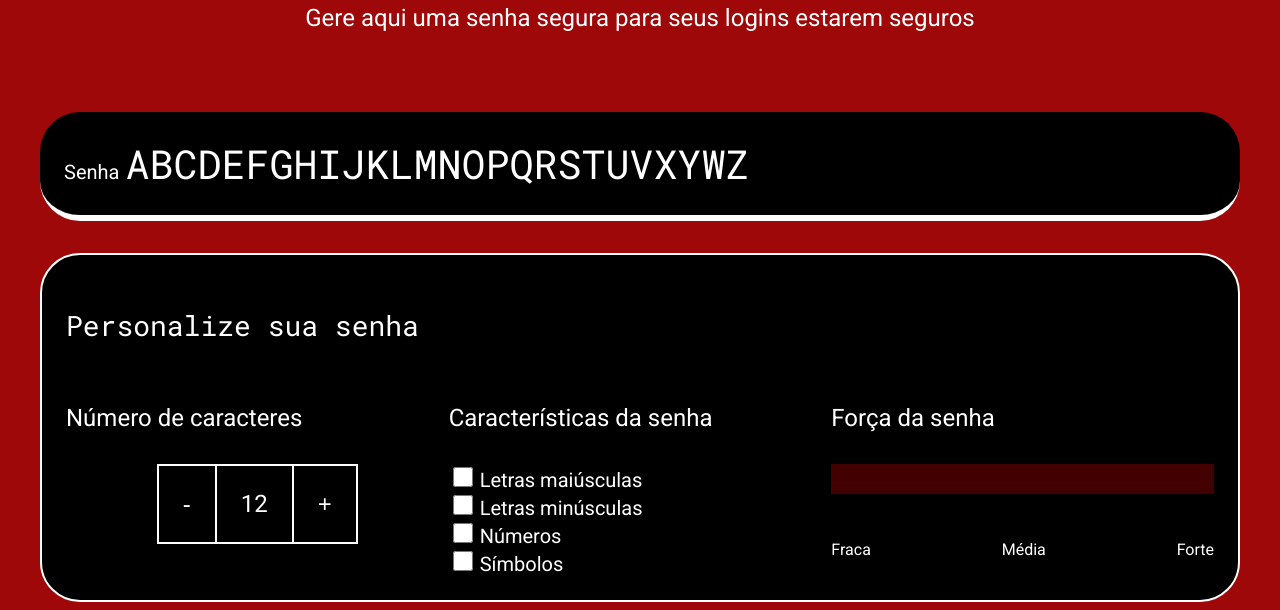
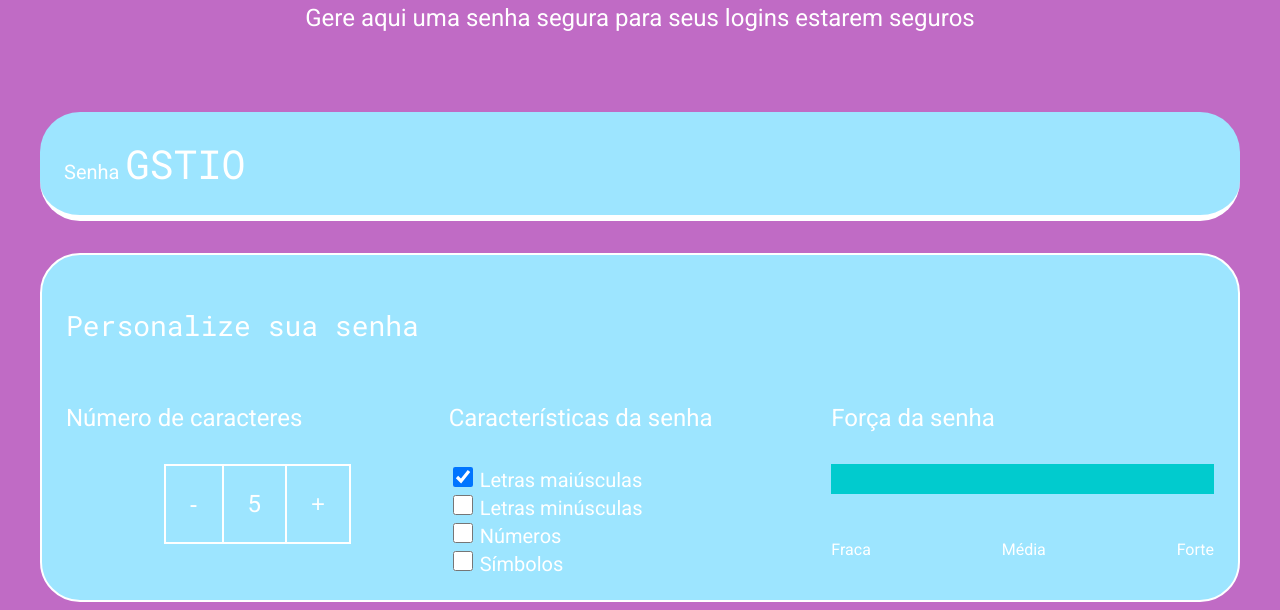
Before and after one commit to alicecassins/seguran-a, a plain HTML site: page index.html in a window 1280 px wide. Shown: the part 191-801 px from the top of the page. Drawn offline with Linux system fonts and the light colour scheme.

Commit message:
quarta commit

```diff
--- a/index.html
+++ b/index.html
@@ -17,7 +17,7 @@
         </div>
         <div class="conteudo-senha">
             <label for="senha">Senha</label>
-            <input name="senha" type="text" id="campo-senha" reandoly>
+            <input name="senha" type="text" id="campo-senha" readonly>
         </div>
         <div class="parametro">
             <h3 class="parametro-titulo">Personalize sua senha</h3>
@@ -34,7 +34,7 @@
                    <h4 class="parametro-senha__titulo">Características da senha</h4>
 
                      <div class="parametro-senha-checkbox">
-                       <input name="maiusculo" type="checkbox" class="checkbox">
+                       <input name="maiusculo" type="checkbox" class="checkbox" checked>
                        <label for="maiusculo">Letras maiúsculas</label>
               </div>
               <div class="parametro-senha-checkbox">
--- a/main.js
+++ b/main.js
@@ -1,37 +1,62 @@
 const numeroSenha = document.querySelector('.parametro-senha__texto');
-let tamanhoSenha = 12;
+let tamanhoSenha = 5;
 numeroSenha.textContent = tamanhoSenha;
 
 const botoes = document.querySelectorAll('.parametro-senha__botao');
-
 botoes[0].onclick = diminuiTamanho;
 botoes[1].onclick = aumentaTamanho;
 
-function diminuiTamanho(){
-          if (tamanhoSenha > 1) {
-        tamanhoSenha = tamanhoSenha - 1;
+function diminuiTamanho() {
+    if (tamanhoSenha > 1) {
+        tamanhoSenha--;
     }
-         numeroSenha.textContent = tamanhoSenha;
+    numeroSenha.textContent = tamanhoSenha;
+    geraSenha();
 }
 
-function aumentaTamanho(){
-          if (tamanhoSenha < 20) {
-            tamanhoSenha = tamanhoSenha + 1;
+function aumentaTamanho() {
+    if (tamanhoSenha < 20) {
+        tamanhoSenha++;
     }
-         numeroSenha.textContent = tamanhoSenha;
+    numeroSenha.textContent = tamanhoSenha;
+    geraSenha();
 }
 
-const campoSenha = document.querySelector('#campo-senha')
+const campoSenha = document.querySelector('#campo-senha');
+const checkboxes = document.querySelectorAll('.checkbox');
+
+for (let i = 0; i < checkboxes.length; i++) {
+    checkboxes[i].onclick = geraSenha;
+}
 
 const letrasMaiusculas = 'ABCDEFGHIJKLMNOPQRSTUVXYWZ';
-geraSenha();
+const letrasMinusculas = 'abcdefghijklmnopqrstuvxywz';
+const numeros = '0123456789';
+const simbolos = '!@%*?';
 
-function geraSenha(){
+geraSenha(); // Gera senha inicial ao carregar
 
-    for (let i = 0; i < tamanhoSenha;i++) {
-     let numeroAleatorio = Math.random()*letrasMaiusculas.length;
-     numeroAleatorio = Math.floor(numeroAleatorio);
-     console.log(letrasMaiusculas[numeroAleatorio]);
- }
+function geraSenha() {
+    const opcoesSelecionadas = document.querySelectorAll('.checkbox:checked');
+    let alfabeto = '';
+
+    opcoesSelecionadas.forEach(checkbox => {
+        if (checkbox.name === 'maiusculo') alfabeto += letrasMaiusculas;
+        if (checkbox.name === 'minusculo') alfabeto += letrasMinusculas;
+        if (checkbox.name === 'numero') alfabeto += numeros;
+        if (checkbox.name === 'simbolo') alfabeto += simbolos;
+    });
+
+    if (alfabeto.length === 0) {
+        campoSenha.value = 'Selecione uma opção!';
+        return;
+    }
+
+    let senha = '';
+    for (let i = 0; i < tamanhoSenha; i++) {
+        const numeroAleatorio = Math.floor(Math.random() * alfabeto.length);
+        senha += alfabeto[numeroAleatorio];
+    }
+
+    campoSenha.value = senha;
 }
-campoSenha.value = letrasMaiusculas;
--- a/style.css
+++ b/style.css
@@ -2,10 +2,10 @@
 
 :root {
     --branco: white;
-    --cor-de-fundo: #9f0808;
-    --fundo-senha: #000000;
-    --fundo-barra: #101010;
-    --fundo-texto: #000000;
+    --cor-de-fundo: #c06bc5;
+    --fundo-senha: #9de5ff;
+    --fundo-barra: #ffffff;
+    --fundo-texto: #9de5ff;
     --borda: #ffffff;
     --roboto: 'Roboto', sans-serif;
     --roboto-mono: 'Roboto Mono', monospace;
@@ -134,14 +134,14 @@ label {
 }
 .fraca{
     width: 25%;
-    background-color: #E71B32;
+    background-color: #006264;
 }
 .media{
-    background-color: #690000;
+    background-color: #009193;
     width: 50%;
 }
 .forte{
-    background-color: #430000;
+    background-color: #01cbce;
     width: 100%;
 }
 
```
